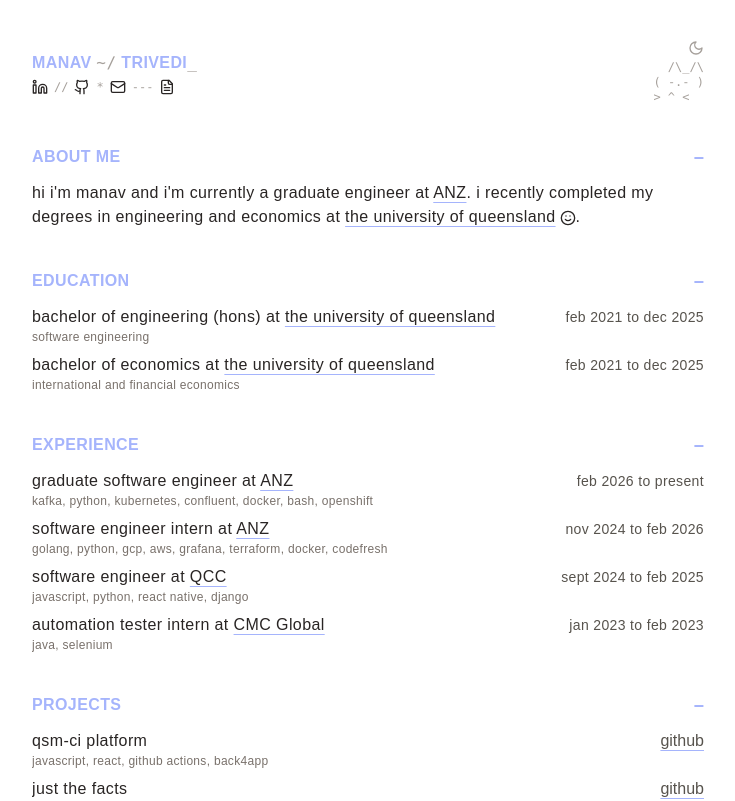
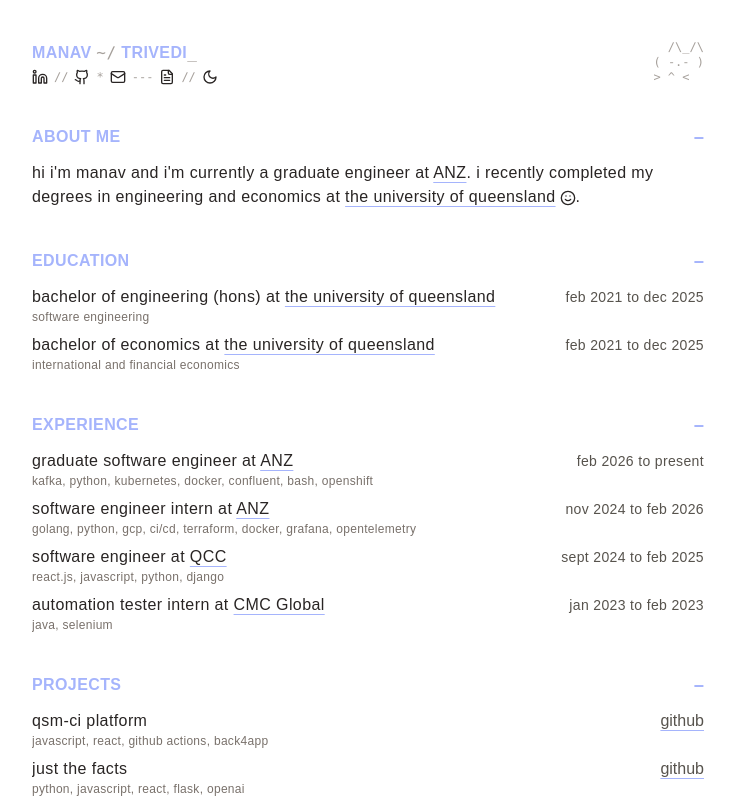
Before and after one commit to ManavTriv/personal-website, a React (Vite) app: page / in a window 1280 px wide. Shown: the top 801 px of the page, without its empty margins (272-1007 px from the left). Built offline with nearby package versions, Linux system fonts and the light colour scheme; a web font is replaced by a local one.

Commit message:
updated role details

```diff
--- a/src/components/Experience.jsx
+++ b/src/components/Experience.jsx
@@ -9,8 +9,8 @@
       "kafka",
       "python",
       "kubernetes",
+      "docker",
       "confluent",
-      "docker",
       "bash",
       "openshift",
     ],
@@ -23,18 +23,18 @@
       "golang",
       "python",
       "gcp",
-      "aws",
-      "grafana",
+      "ci/cd",
       "terraform",
       "docker",
-      "codefresh",
+      "grafana",
+      "opentelemetry",
     ],
   },
   {
     role: "software engineer",
     company: "QCC",
     period: "sept 2024 to feb 2025",
-    stack: ["javascript", "python", "react native", "django"],
+    stack: ["react.js", "javascript", "python", "django"],
   },
   {
     role: "automation tester intern",
--- a/src/components/Overview.jsx
+++ b/src/components/Overview.jsx
@@ -24,7 +24,7 @@
   { label: "resume", icon: FileText, link: "/resume.pdf", target: "_self" },
 ];
 
-const separators = ["//", "*", "---", "~"];
+const separators = ["//", "*", "---", "~", "//"];
 
 const asciiFrames = [
   `  /\\_/\\
@@ -48,15 +48,15 @@
 
   useEffect(() => {
     const id = setInterval(() => {
-      setCursorVisible((prev) => !prev);
-    }, 530);
+      setFrame((prev) => (prev + 1) % asciiFrames.length);
+    }, 600);
     return () => clearInterval(id);
   }, []);
 
   useEffect(() => {
     const id = setInterval(() => {
-      setFrame((prev) => (prev + 1) % asciiFrames.length);
-    }, 600);
+      setCursorVisible((prev) => !prev);
+    }, 530);
     return () => clearInterval(id);
   }, []);
 
@@ -78,7 +78,7 @@
             <div key={label} className="flex items-center gap-1.5">
               {i > 0 && (
                 <span className="font-mono text-xs text-stone-400 dark:text-stone-500 select-none">
-                  {separators[(i - 1) % separators.length]}
+                  {separators[i - 1]}
                 </span>
               )}
               <a
@@ -92,13 +92,12 @@
               </a>
             </div>
           ))}
-        </div>
-      </div>
-
-      <div className="flex flex-col items-end gap-1">
+          <span className="font-mono text-xs text-stone-400 dark:text-stone-500 select-none">
+            {separators[separators.length - 1]}
+          </span>
           <button
             onClick={toggleTheme}
-          className="text-stone-400 dark:text-stone-500 hover:text-accent cursor-pointer"
+            className="text-stone-800 dark:text-stone-200 hover:text-accent cursor-pointer"
             aria-label="toggle theme"
           >
             {theme === "dark" ? (
@@ -107,10 +106,12 @@
               <Moon className="w-4 h-4" />
             )}
           </button>
+        </div>
+      </div>
+
       <pre className="font-mono text-xs leading-tight text-stone-400 dark:text-stone-500 select-none text-right">
         {asciiFrames[frame]}
       </pre>
-      </div>
     </div>
   );
 };
```
Lines whose indentation alone changed are shown as unchanged.
